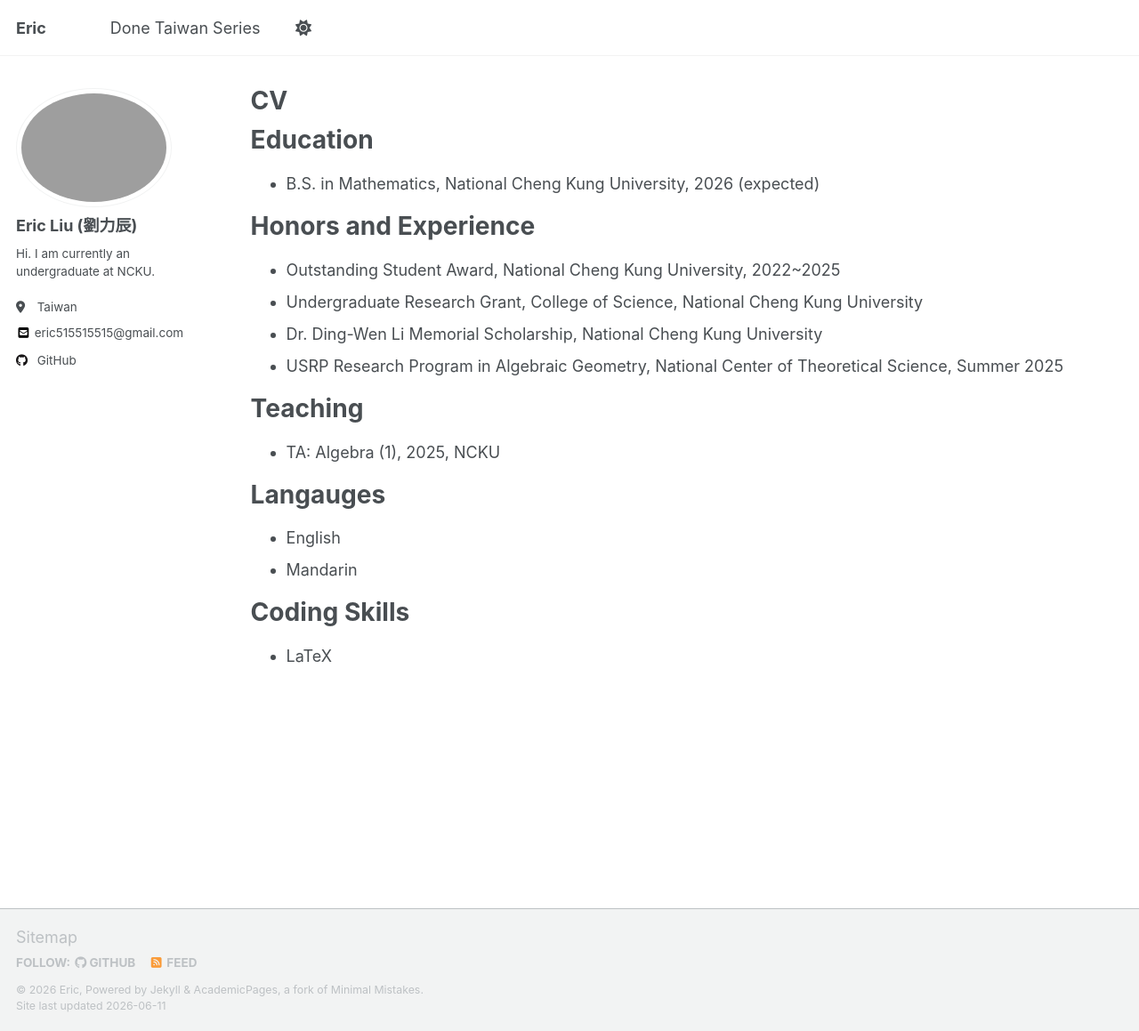
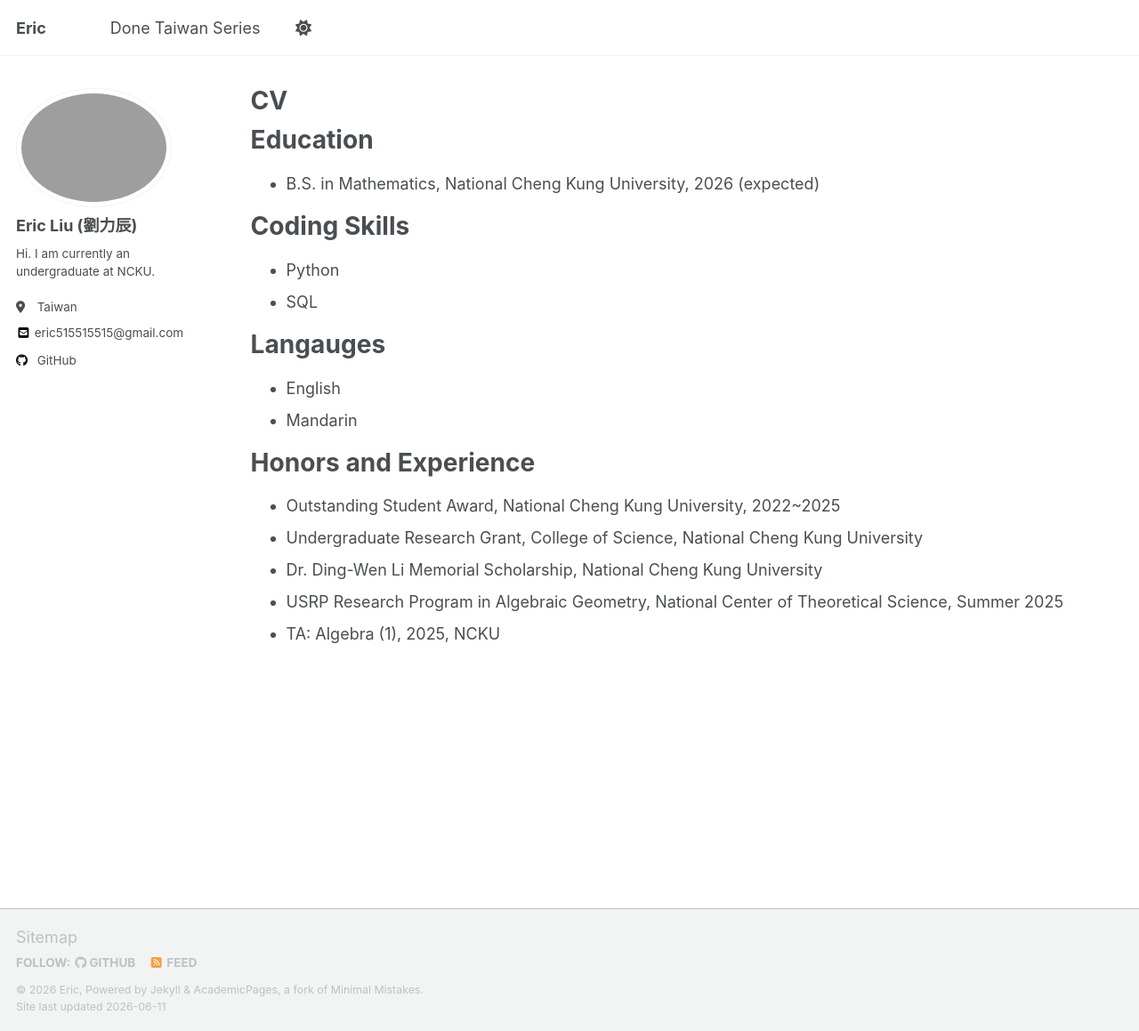
Before and after one commit to ericliu515515/ericliu515515.github.io, a Jekyll site: the page built from _pages/cv.md, in a window 1280 px wide and 1159 px high. Shown: the whole window at 89% size. Built offline with Jekyll 4.4.1, drawn with Linux system fonts in a browser that asks for light colours; a script that is not in the unit is left out.

Commit message:
Refactor CV page: reorganize sections and update teaching experience

```diff
--- a/_pages/cv.md
+++ b/_pages/cv.md
@@ -13,25 +13,27 @@ Education
 ======
 * B.S. in Mathematics, National Cheng Kung University, 2026 (expected)
 
+Coding Skills
+======
+* Python
+* SQL
+
+Langauges
+=====
+* English
+* Mandarin
+
+
+
 Honors and Experience
 =====
 * Outstanding Student Award, National Cheng Kung University, 2022~2025
 * Undergraduate Research Grant, College of Science, National Cheng Kung University
 * Dr. Ding-Wen Li Memorial Scholarship, National Cheng Kung University
 * USRP Research Program in Algebraic Geometry, National Center of Theoretical Science, Summer 2025
-
-Teaching
-===
 * TA: Algebra (1), 2025, NCKU
 
-Langauges
-=====
-* English
-* Mandarin
 
-Coding Skills
-======
-* LaTeX
 
 <!--
 Publications
```
Also changed, not shown: 1 other file.
